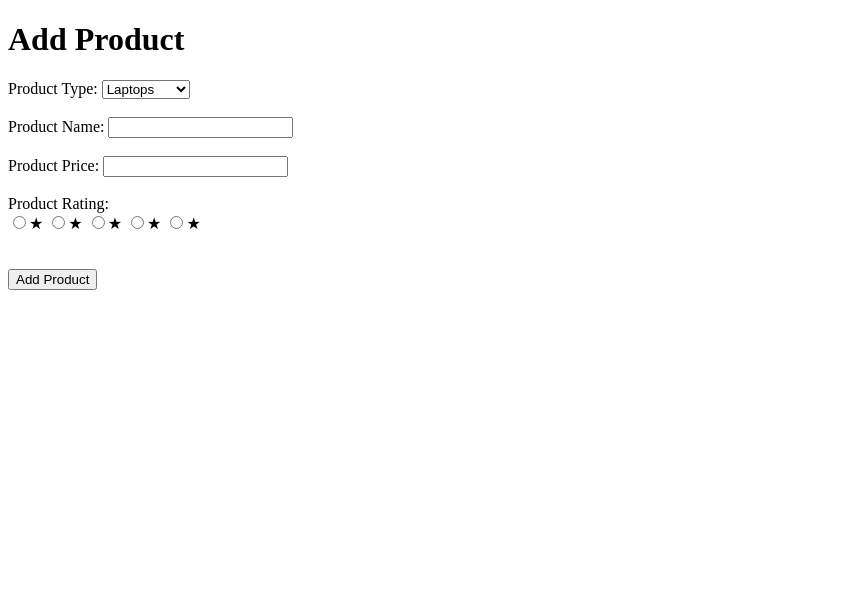
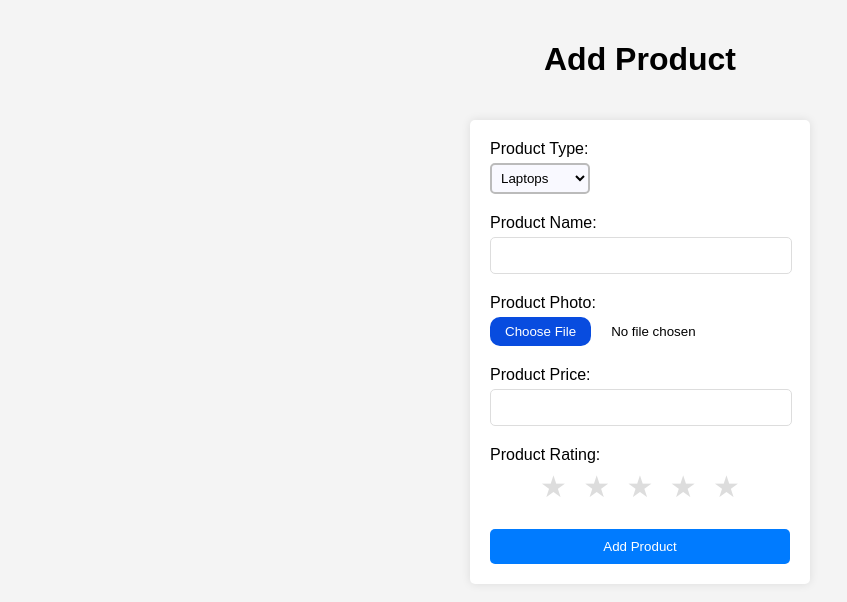
Before and after one commit to AsadiAhmad/Online-Shop, a plain HTML site: page public/HTML/Product/product.html in a window 1280 px wide. Shown: the whole page, without its empty margins (0-847 px from the left). Drawn offline with nearby package versions, Linux system fonts and the light colour scheme.

Commit message:
finish add product to mongoDB

```diff
--- a/app.js
+++ b/app.js
@@ -1,16 +1,20 @@
 const express = require('express');
 const path = require('path');
+const multer = require('multer');
+const upload = multer({ storage: multer.memoryStorage() });
 const port = 5656;
 
 const routeMain = require(path.join(__dirname, 'public', 'JS', 'BackEnd', 'Route', 'MainRoute.js'));
 const routeLogin = require(path.join(__dirname, 'public', 'JS', 'BackEnd', 'Route', 'LoginRoute.js'));
 const routeProduct = require(path.join(__dirname, 'public', 'JS', 'BackEnd', 'Route', 'ProductRoute.js'));
 const routeLogging = require(path.join(__dirname, 'public','JS', 'BackEnd', 'Route', 'LoggingRoute.js'));
+const routeAddProduct = require(path.join(__dirname, 'public', 'JS', 'BackEnd', 'Route', 'AddProductRoute.js'));
 
 const app = express();
 
 app.use(express.json());
 app.use(express.urlencoded({ extended: true }));
+app.use(upload.single('productPhoto'));
 
 app.use(express.static(path.join(__dirname, 'public')));
 app.use('/node_modules', express.static(__dirname + '/node_modules'));
@@ -19,6 +23,7 @@ app.use('/', routeMain);
 app.use('/Login', routeLogin);
 app.use('/Product', routeProduct);
 app.use('/api/Login', routeLogging);
+app.use('/api/Product', routeAddProduct);
 
 app.listen(port, () => {
     console.log(`Example app listening on port ${port}`);
--- a/public/CSS/product.css
+++ b/public/CSS/product.css
@@ -0,0 +1,114 @@
+body {
+  font-family: Arial, sans-serif;
+  margin: 0;
+  padding: 0;
+  background-color: #f4f4f4;
+}
+
+h1 {
+  text-align: center;
+  padding: 20px;
+}
+
+form {
+  width: 300px;
+  margin: 0 auto;
+  padding: 20px;
+  background-color: #fff;
+  border-radius: 5px;
+  box-shadow: 0 0 10px rgba(0, 0, 0, 0.1);
+}
+
+select.productType {
+  margin-bottom: 20px;
+}
+
+select.productType {
+  padding: 5px;
+  border: 2px solid #bbb;
+  border-radius: 5px;
+  background-color: #f9f9ff;
+  cursor: pointer;
+  transition: .2s ease-in-out;
+}
+
+select.productType:hover {
+  background-color: #f4f4f4;
+}
+
+
+input.product-photo {
+  margin-bottom: 20px;
+}
+
+input[type="file"]::file-selector-button {
+  margin-right: 20px;
+  border: none;
+  background: #084cdf;
+  padding: 7px 15px;
+  border-radius: 10px;
+  color: #fff;
+  cursor: pointer;
+  transition: .2s ease-in-out;
+}
+
+input[type="file"]::file-selector-button:hover {
+  background: #0d45a5;
+}
+
+label {
+  display: block;
+  margin-bottom: 5px;
+}
+
+input[type="text"], input[type="number"] {
+  width: 280px;
+  padding: 10px;
+  margin-bottom: 20px;
+  border: 1px solid #ddd;
+  border-radius: 5px;
+}
+
+input[type="submit"] {
+  width: 100%;
+  padding: 10px;
+  background-color: #007bff;
+  color: #fff;
+  border: none;
+  border-radius: 5px;
+  cursor: pointer;
+}
+
+input[type="submit"]:hover {
+  background-color: #0056b3;
+}
+
+/* Existing styles */
+
+#starRating {
+  display: flex;
+  justify-content: space-between;
+  max-width: 200px;
+  margin: auto;
+  margin-bottom: 20px;
+  direction: ltr; /* Ensure left-to-right display */
+}
+
+#starRating input {
+  display: none;
+}
+
+#starRating label {
+  font-size: 30px;
+  color: #ddd;
+  cursor: pointer;
+}
+
+#starRating input:checked ~ label {
+  color: #fde300;
+}
+
+#starRating label:hover,
+#starRating label:hover ~ label {
+  color: #5b625a;
+}
--- a/public/HTML/Product/product.html
+++ b/public/HTML/Product/product.html
@@ -6,12 +6,13 @@
   <link rel="shortcut icon" type="image/jpg" href="../../image/Icon/Shop-Logo.ico">
   <title> Add Product</title>
   <link rel="stylesheet" href="../../CSS/product.css">
+  <script src="./../../../node_modules/jquery/dist/jquery.min.js"></script>
 </head>
 <body>
   <h1>Add Product</h1>
   <form id="productForm">
       <label for="productType">Product Type:</label>
-      <select id="productType" name="productType">
+      <select class="productType" id="productType" name="productType">
           <option value="laptops">Laptops</option>
           <option value="phones">Phones</option>
           <option value="electronics">Electronics</option>
@@ -19,29 +20,22 @@
           <option value="shoes">Shoes</option>
           <option value="snacks">Snacks</option>
       </select>
-      <br><br>
-
       <label for="productName">Product Name:</label>
       <input type="text" id="productName" name="productName" required>
-      <br><br>
-
+      <label for="productPhoto">Product Photo:</label>
+      <input class="product-photo" type="file" id="productPhoto" name="productPhoto" accept="image/*">
       <label for="productPrice">Product Price:</label>
       <input type="number" id="productPrice" name="productPrice" min="0" step="0.01" required>
-      <br><br>
-
       <label for="productRate">Product Rating:</label>
-      <div id="starRating">
-          <input type="radio" id="star5" name="rating" value="5"><label for="star5" title="5 stars">★</label>
-          <input type="radio" id="star4" name="rating" value="4"><label for="star4" title="4 stars">★</label>
-          <input type="radio" id="star3" name="rating" value="3"><label for="star3" title="3 stars">★</label>
-          <input type="radio" id="star2" name="rating" value="2"><label for="star2" title="2 stars">★</label>
-          <input type="radio" id="star1" name="rating" value="1"><label for="star1" title="1 star">★</label>
+      <div id="starRating" dir="ltr">
+        <input type="radio" id="star5" name="rating" value="5"><label for="star5" title="5 stars">★</label>
+        <input type="radio" id="star4" name="rating" value="4"><label for="star4" title="4 stars">★</label>
+        <input type="radio" id="star3" name="rating" value="3"><label for="star3" title="3 stars">★</label>
+        <input type="radio" id="star2" name="rating" value="2"><label for="star2" title="2 stars">★</label>
+        <input type="radio" id="star1" name="rating" value="1"><label for="star1" title="1 star">★</label>
       </div>
-      <br><br>
-
       <input type="submit" value="Add Product">
   </form>
-
-  <script src="script.js"></script>
+  <script src="../../JS/FrontEnd/Ajax/Product/sendProductForm.js"></script>
 </body>
 </html>
--- /dev/null
+++ b/public/JS/FrontEnd/Ajax/Product/sendProductForm.js
@@ -0,0 +1,27 @@
+$(document).ready(function() {
+    $('#productForm').submit(function(event) {
+        event.preventDefault();
+
+        var formData = new FormData(this); // Create a FormData object from the form
+
+        // Fetch the stored token from localStorage and set in the header
+        var token = localStorage.getItem('token');
+
+        $.ajax({
+            url: '/api/Product/addProduct',
+            type: 'POST',
+            data: formData,
+            processData: false, // Important: set to false to prevent jQuery from converting the FormData into a string
+            contentType: false, // Important: set to false to let the browser set the correct content type
+            headers: {
+                "Authorization": "Bearer " + token // Include the token in the Authorization header
+            },
+            success: function(response) {
+                console.log('Product added successfully:', response);
+            },
+            error: function(jqXHR, textStatus, errorThrown) {
+                console.error('Error adding product:', textStatus, errorThrown);
+            }
+        });
+    });
+});
```
Also changed, not shown: public/JS/BackEnd/Product/addProduct.js (added, +31 -0 lines), public/JS/BackEnd/Route/AddProductRoute.js (added, +9 -0 lines).
